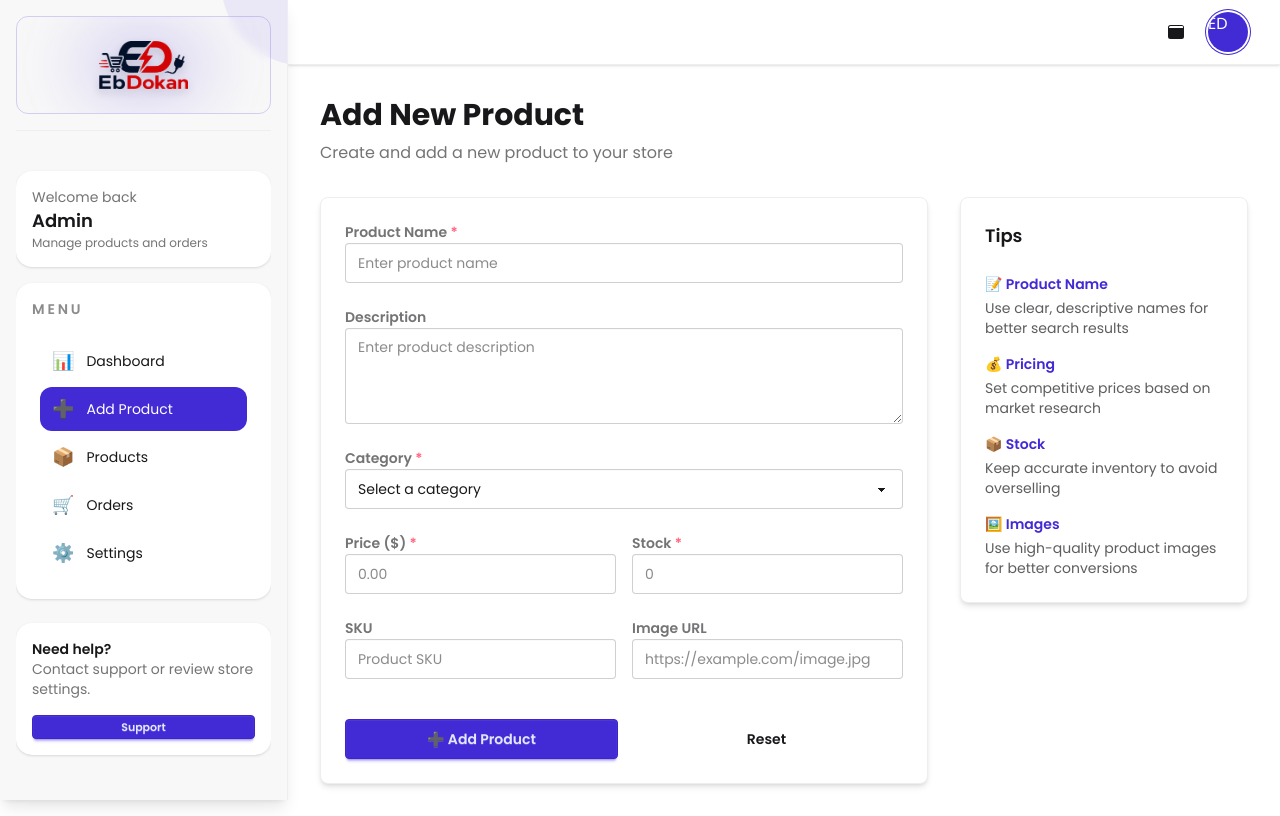
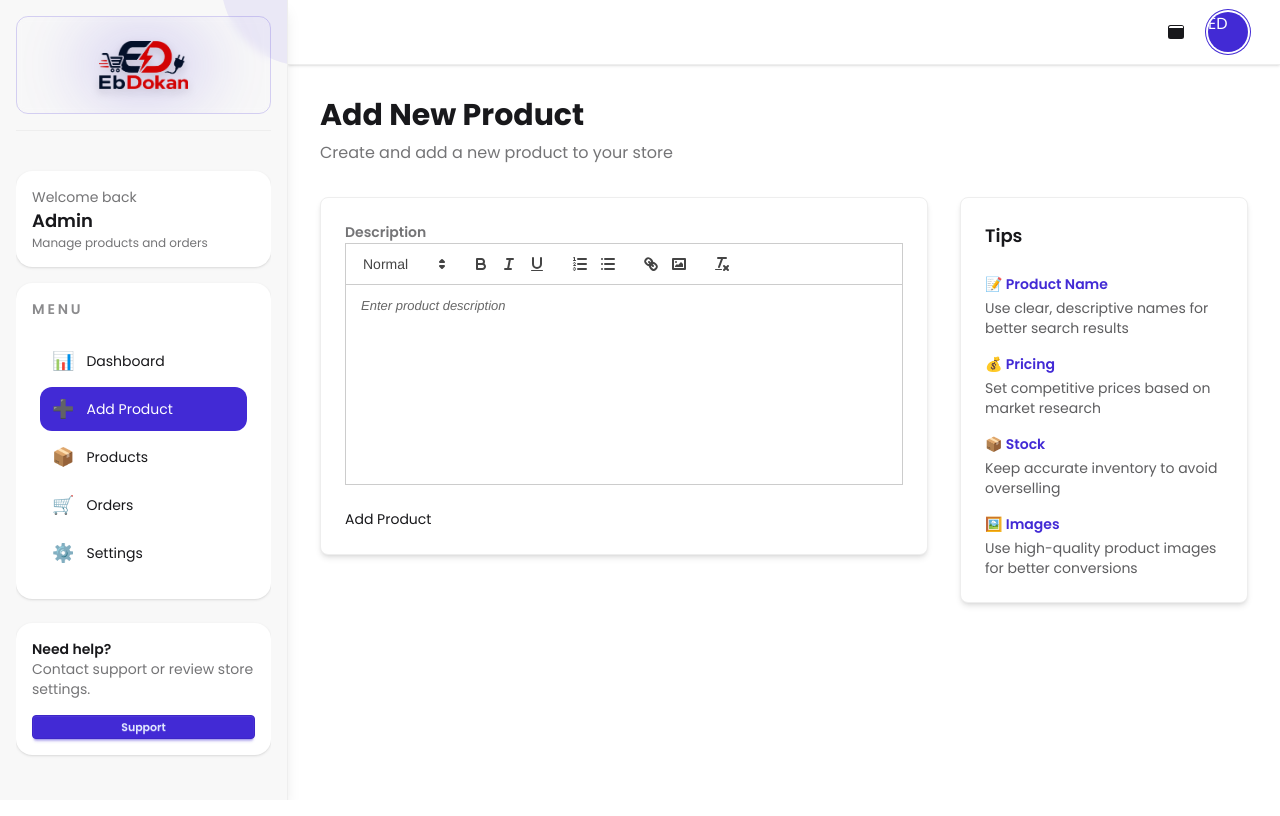
Before and after one commit to oiiemon9/ebdokan, a Next.js app: page /dashboard/add-product in a window 1280 px wide. Built offline with nearby package versions, Linux system fonts and the light colour scheme.

Commit message:
description add

```diff
--- a/package.json
+++ b/package.json
@@ -14,8 +14,10 @@
     "mongodb": "^7.2.0",
     "mongoose": "^9.6.2",
     "next": "16.2.5",
+    "quill": "^2.0.3",
     "react": "19.2.4",
     "react-dom": "19.2.4",
+    "react-quill": "^2.0.0",
     "swiper": "^12.1.4"
   },
   "devDependencies": {
--- /dev/null
+++ b/src/Components/RichTextEditor/RichTextEditor.jsx
@@ -0,0 +1,82 @@
+'use client';
+
+import { useEffect, useRef, useState } from 'react';
+import 'quill/dist/quill.snow.css';
+
+let Quill;
+
+export default function RichTextEditor({ onChange, placeholder }) {
+  const editorRef = useRef(null);
+  const quillRef = useRef(null);
+  const [ready, setReady] = useState(false);
+
+  useEffect(() => {
+    if (typeof window === 'undefined') return;
+
+    if (!Quill) {
+      Quill = require('quill').default;
+    }
+
+    if (editorRef.current && !quillRef.current) {
+      quillRef.current = new Quill(editorRef.current, {
+        theme: 'snow',
+        placeholder: placeholder || 'Start typing...',
+
+        // ✅ Toolbar add করা হলো
+        modules: {
+          toolbar: {
+            container: [
+              [{ header: [1, 2, false] }],
+              ['bold', 'italic', 'underline'],
+              [{ list: 'ordered' }, { list: 'bullet' }],
+              ['link', 'image'], // 👈 image icon add
+              ['clean'],
+            ],
+            handlers: {
+              image: imageHandler, // 👈 custom handler
+            },
+          },
+        },
+      });
+
+      // ✅ content change
+      quillRef.current.on('text-change', () => {
+        const html = quillRef.current.root.innerHTML;
+        // console.log('Quill Editor Content:', html);
+        if (onChange) onChange(html);
+      });
+
+      setReady(true);
+    }
+
+    // ✅ image upload function
+    function imageHandler() {
+      const input = document.createElement('input');
+      input.setAttribute('type', 'file');
+      input.setAttribute('accept', 'image/*');
+      input.click();
+
+      input.onchange = async () => {
+        const file = input.files[0];
+
+        if (!file) return;
+
+        // 👉 option 1: Base64 (easy)
+        const reader = new FileReader();
+        reader.onload = () => {
+          const base64 = reader.result;
+
+          const range = quillRef.current.getSelection();
+          quillRef.current.insertEmbed(range.index, 'image', base64);
+        };
+        reader.readAsDataURL(file);
+
+        // 👉 option 2 (pro): server e upload kore URL use korba
+      };
+    }
+  }, [onChange, placeholder]);
+
+  return (
+    <div ref={editorRef} style={{ minHeight: '200px', background: '#fff' }} />
+  );
+}
--- a/src/app/dashboard/add-product/page.jsx
+++ b/src/app/dashboard/add-product/page.jsx
@@ -1,6 +1,7 @@
 'use client';
 
 import DashboardHeader from '@/Components/Dashboard/DashboardHeader';
+import RichTextEditor from '@/Components/RichTextEditor/RichTextEditor';
 import React, { useState } from 'react';
 
 export default function AddProductPage() {
@@ -14,65 +15,16 @@ export default function AddProductPage() {
     sku: '',
   });
 
-  const [loading, setLoading] = useState(false);
-  const [message, setMessage] = useState({ type: '', text: '' });
-
-  const handleInputChange = (e) => {
-    const { name, value } = e.target;
+  const handleDescriptionChange = (html) => {
     setFormData((prev) => ({
       ...prev,
-      [name]: value,
+      description: html,
     }));
   };
 
   const handleSubmit = async (e) => {
     e.preventDefault();
-    setLoading(true);
-
-    try {
-      // Simulate API call
-      await new Promise((resolve) => setTimeout(resolve, 1000));
-
-      // Validate form
-      if (
-        !formData.productName ||
-        !formData.price ||
-        !formData.category ||
-        !formData.stock
-      ) {
-        setMessage({
-          type: 'error',
-          text: 'Please fill in all required fields',
-        });
-        setLoading(false);
-        return;
-      }
-
-      setMessage({
-        type: 'success',
-        text: 'Product added successfully!',
-      });
-
-      // Reset form
-      setFormData({
-        productName: '',
-        description: '',
-        category: '',
-        price: '',
-        stock: '',
-        image: '',
-        sku: '',
-      });
-
-      setTimeout(() => setMessage({ type: '', text: '' }), 3000);
-    } catch (error) {
-      setMessage({
-        type: 'error',
-        text: 'Error adding product. Please try again.',
-      });
-    } finally {
-      setLoading(false);
-    }
+    console.log('Submitting Product:', formData);
   };
 
   return (
@@ -87,32 +39,7 @@ export default function AddProductPage() {
         <div className="lg:col-span-2">
           <div className="card bg-base-100 shadow-md border border-base-300">
             <div className="card-body">
-              {message.text && (
-                <div
-                  className={`alert alert-${message.type === 'success' ? 'success' : 'error'} mb-4`}
-                >
-                  <span>{message.text}</span>
-                </div>
-              )}
-
               <form onSubmit={handleSubmit} className="space-y-6">
-                {/* Product Name */}
-                <div className="form-control">
-                  <label className="label">
-                    <span className="label-text font-semibold">
-                      Product Name <span className="text-error">*</span>
-                    </span>
-                  </label>
-                  <input
-                    type="text"
-                    name="productName"
-                    value={formData.productName}
-                    onChange={handleInputChange}
-                    placeholder="Enter product name"
-                    className="input input-bordered w-full"
-                  />
-                </div>
-
                 {/* Description */}
                 <div className="form-control">
                   <label className="label">
@@ -120,133 +47,13 @@ export default function AddProductPage() {
                       Description
                     </span>
                   </label>
-                  <textarea
-                    name="description"
+                  <RichTextEditor
                     value={formData.description}
-                    onChange={handleInputChange}
+                    onChange={handleDescriptionChange}
                     placeholder="Enter product description"
-                    className="textarea textarea-bordered w-full h-24"
                   />
                 </div>
-
-                {/* Category */}
-                <div className="form-control">
-                  <label className="label">
-                    <span className="label-text font-semibold">
-                      Category <span className="text-error">*</span>
-                    </span>
-                  </label>
-                  <select
-                    name="category"
-                    value={formData.category}
-                    onChange={handleInputChange}
-                    className="select select-bordered w-full"
-                  >
-                    <option value="">Select a category</option>
-                    <option value="electronics">Electronics</option>
-                    <option value="clothing">Clothing</option>
-                    <option value="books">Books</option>
-                    <option value="home">Home & Garden</option>
-                    <option value="sports">Sports</option>
-                    <option value="other">Other</option>
-                  </select>
-                </div>
-
-                {/* Price and Stock Row */}
-                <div className="grid grid-cols-1 md:grid-cols-2 gap-4">
-                  {/* Price */}
-                  <div className="form-control">
-                    <label className="label">
-                      <span className="label-text font-semibold">
-                        Price ($) <span className="text-error">*</span>
-                      </span>
-                    </label>
-                    <input
-                      type="number"
-                      name="price"
-                      value={formData.price}
-                      onChange={handleInputChange}
-                      placeholder="0.00"
-                      step="0.01"
-                      min="0"
-                      className="input input-bordered w-full"
-                    />
-                  </div>
-
-                  {/* Stock */}
-                  <div className="form-control">
-                    <label className="label">
-                      <span className="label-text font-semibold">
-                        Stock <span className="text-error">*</span>
-                      </span>
-                    </label>
-                    <input
-                      type="number"
-                      name="stock"
-                      value={formData.stock}
-                      onChange={handleInputChange}
-                      placeholder="0"
-                      min="0"
-                      className="input input-bordered w-full"
-                    />
-                  </div>
-                </div>
-
-                {/* SKU and Image Row */}
-                <div className="grid grid-cols-1 md:grid-cols-2 gap-4">
-                  {/* SKU */}
-                  <div className="form-control">
-                    <label className="label">
-                      <span className="label-text font-semibold">SKU</span>
-                    </label>
-                    <input
-                      type="text"
-                      name="sku"
-                      value={formData.sku}
-                      onChange={handleInputChange}
-                      placeholder="Product SKU"
-                      className="input input-bordered w-full"
-                    />
-                  </div>
-
-                  {/* Image URL */}
-                  <div className="form-control">
-                    <label className="label">
-                      <span className="label-text font-semibold">
-                        Image URL
-                      </span>
-                    </label>
-                    <input
-                      type="url"
-                      name="image"
-                      value={formData.image}
-                      onChange={handleInputChange}
-                      placeholder="https://example.com/image.jpg"
-                      className="input input-bordered w-full"
-                    />
-                  </div>
-                </div>
-
-                {/* Buttons */}
-                <div className="flex gap-3 pt-4">
-                  <button
-                    type="submit"
-                    disabled={loading}
-                    className="btn btn-primary flex-1"
-                  >
-                    {loading ? (
-                      <>
-                        <span className="loading loading-spinner loading-sm"></span>
-                        Adding...
-                      </>
-                    ) : (
-                      '➕ Add Product'
-                    )}
-                  </button>
-                  <button type="reset" className="btn btn-ghost flex-1">
-                    Reset
-                  </button>
-                </div>
+                <button type="submit">Add Product</button>
               </form>
             </div>
           </div>
```
Also changed, not shown: 1 other file (tests, documents, lock files or other folders).
